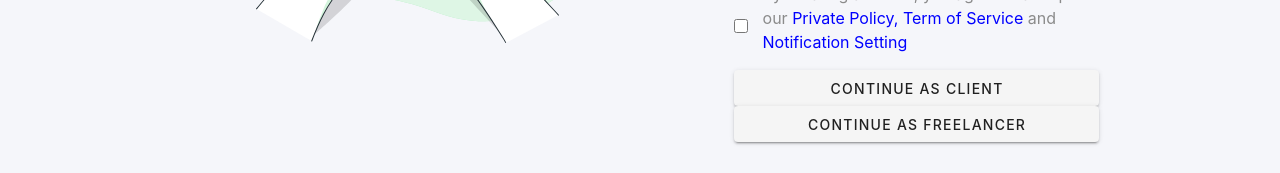
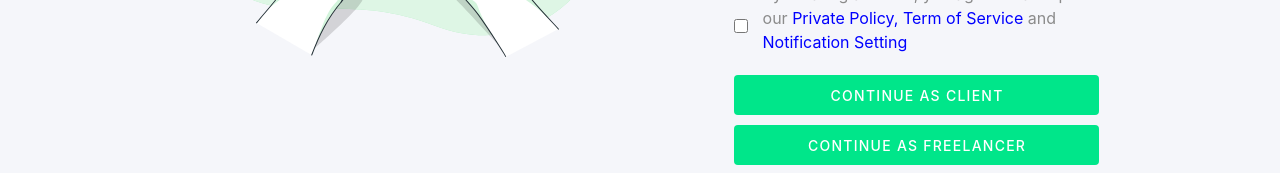
Before and after one commit to tofmat/Afriwrite, a Nuxt app: page /signup in a window 1280 px wide. Shown: the part 627-800 px from the top of the page. Built offline with nearby package versions, Linux system fonts and the light colour scheme.

Commit message:
fixed login page buttons

```diff
--- a/pages/signup.vue
+++ b/pages/signup.vue
@@ -40,8 +40,8 @@
                         <p>By creating account, you agree to accept our <span class="blueColor"> Private Policy,</span> <span class="blueColor">Term of Service </span> and <span class="blueColor"> Notification Setting </span></p>
                       </div>
                       <div class="flex loginBtns">
-                        <v-btn>Continue as Client</v-btn>
-                        <v-btn>Continue as Freelancer</v-btn>
+                        <v-btn class="myBtn findBtn">Continue as Client</v-btn>
+                        <v-btn class="myBtn findBtn">Continue as Freelancer</v-btn>
                       </div>
                     </form>
 
@@ -63,6 +63,13 @@ export default {
 <style>
 .signUp{
   background-color: #F5F6FA;
+}
+.findBtn{
+    padding: 20px !important;
+    background-color: #00E68A !important;
+    color: white !important;
+    box-shadow: none !important;
+    margin-right: 10px;
 }
 .gooBtn{
   padding: 20px !important;
@@ -144,6 +151,9 @@ export default {
   .loginBtns{
     flex-direction: column;
   }
+  .findBtn{
+    margin: 5px 0;
+  }
 }
 @media(max-width: 1000px){
     /* .signupField {
@@ -158,10 +168,13 @@ export default {
   .signupForm {
     width: 70%;
   }
+
+}
   @media(max-width: 700px){
   .signupForm {
     width: 100%;
   }
+
   }
   @media(max-width: 400px){
     .signupImage{
@@ -177,5 +190,4 @@ export default {
       display: block;
     }
   }
-}
 </style>
```
